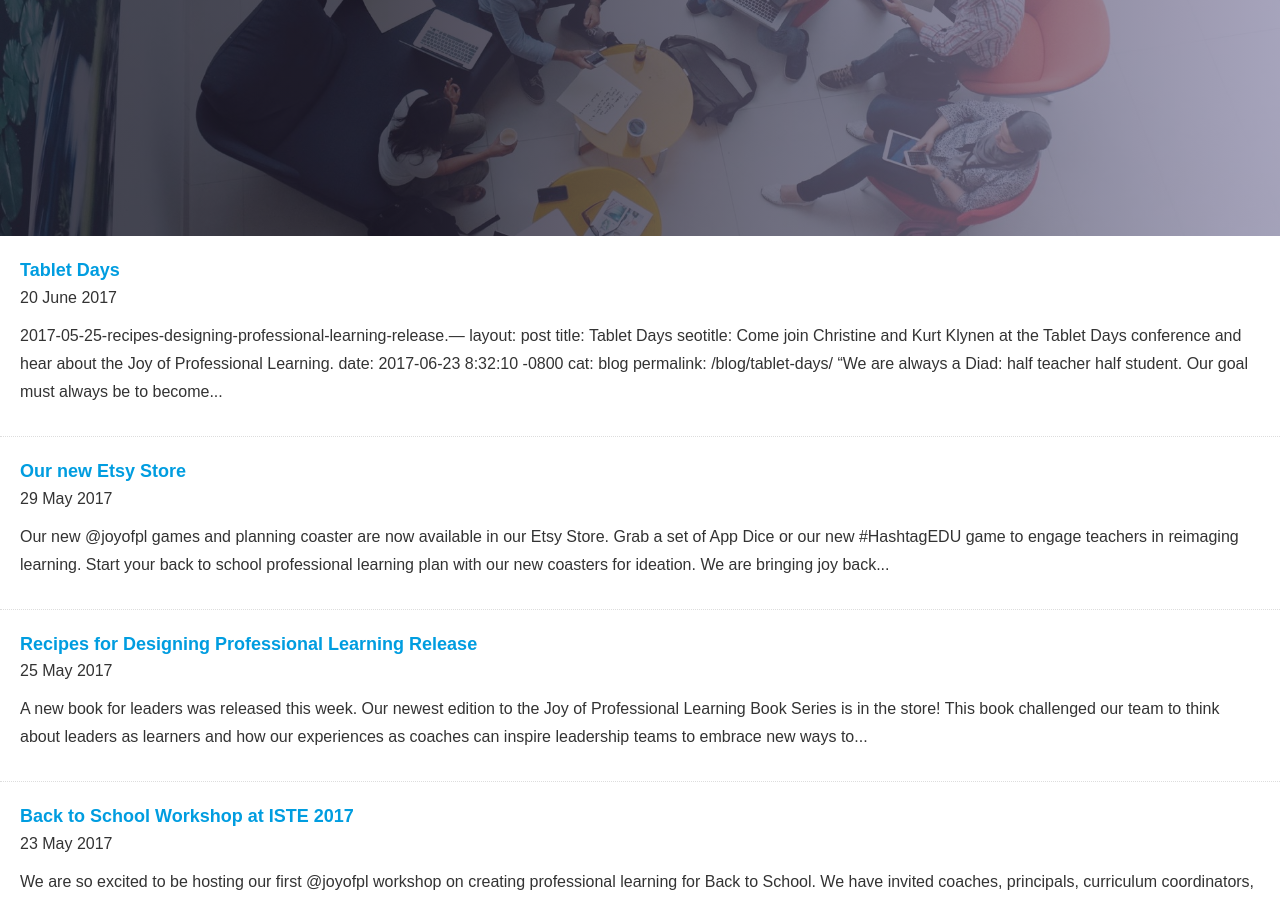
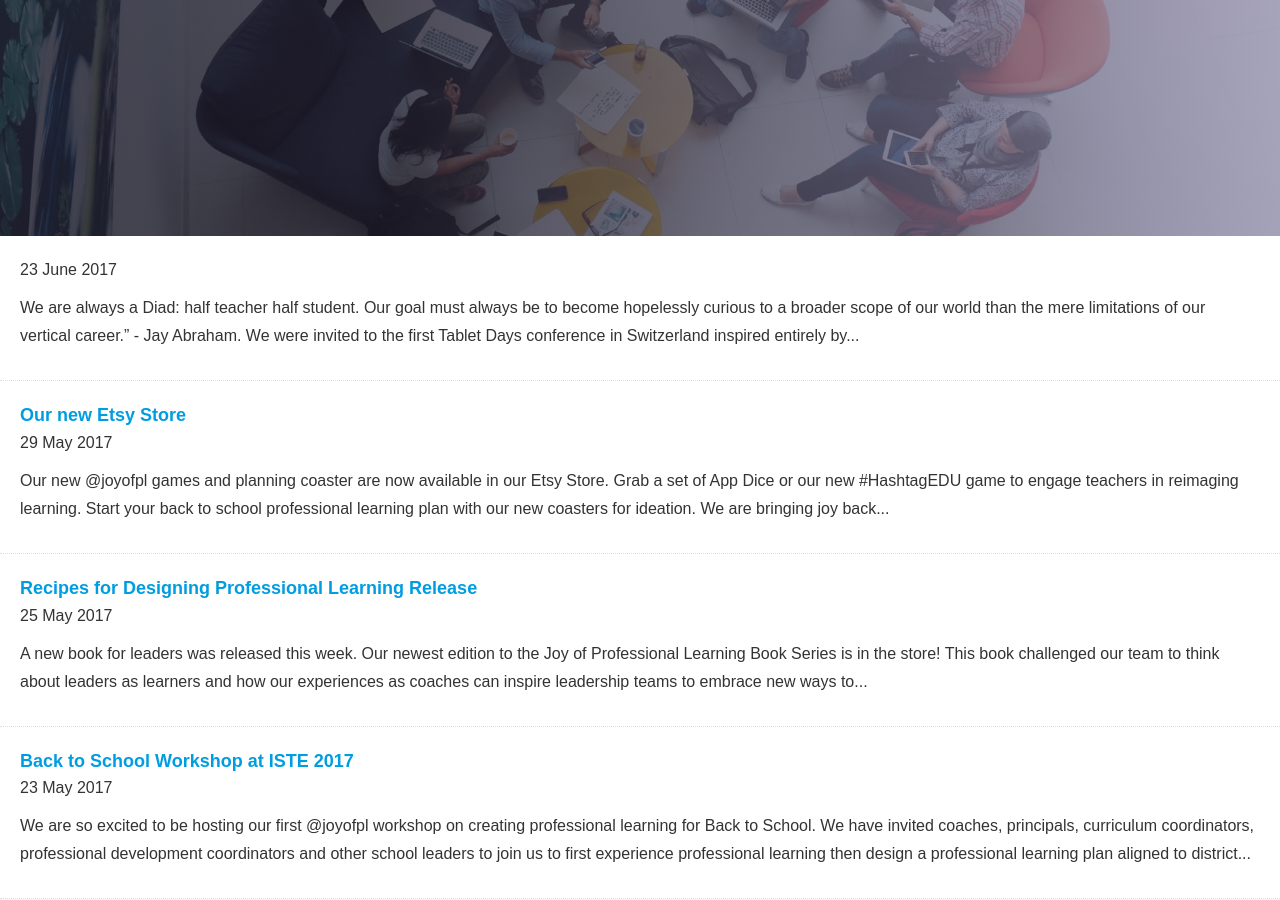
Before and after one commit to meesterkurt/joyofprofessionallearning, a Jekyll site: the page built from blog.md, in a window 1280 px wide and 900 px high, scrolled down 465 px. Built offline with Jekyll 4.4.1, drawn with Linux system fonts in a browser that asks for light colours; nearby versions of some CDN libraries.

Commit message:
Update 2017-06-20-Tablet-Days.markdown

```diff
--- a/_posts/2017-06-20-Tablet-Days.markdown
+++ b/_posts/2017-06-20-Tablet-Days.markdown
@@ -1,3 +1,4 @@
+---
 2017-05-25-recipes-designing-professional-learning-release.---
 layout: post
 title: Tablet Days
@@ -5,9 +6,9 @@
 date: 2017-06-23 8:32:10 -0800
 cat: blog
 permalink: /blog/tablet-days/
+---
 
-
-"We are always a Diad: half teacher half student. Our goal must always be to become hopelessly curious to a broader scope of our world than the mere limitations of our vertical career.” - Jay Abraham.
+> We are always a Diad: half teacher half student. Our goal must always be to become hopelessly curious to a broader scope of our world than the mere limitations of our vertical career.” - Jay Abraham.
 
 We were invited to the first Tablet Days conference in Switzerland inspired entirely by our books.
 
```
